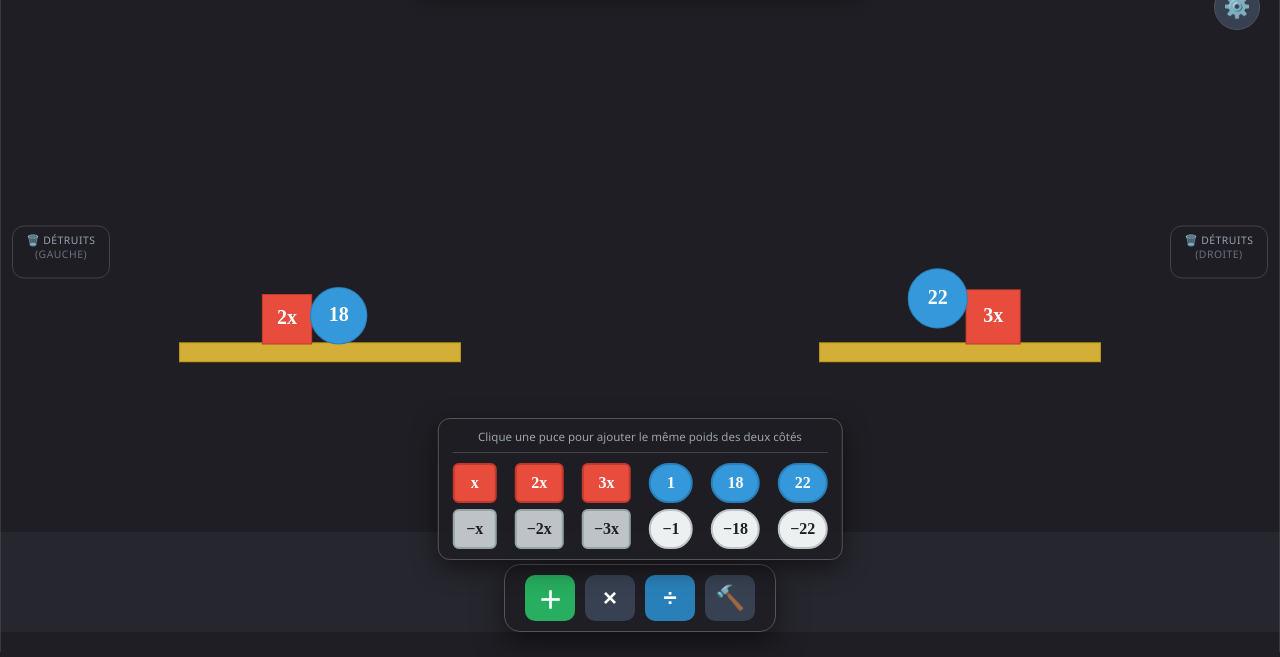
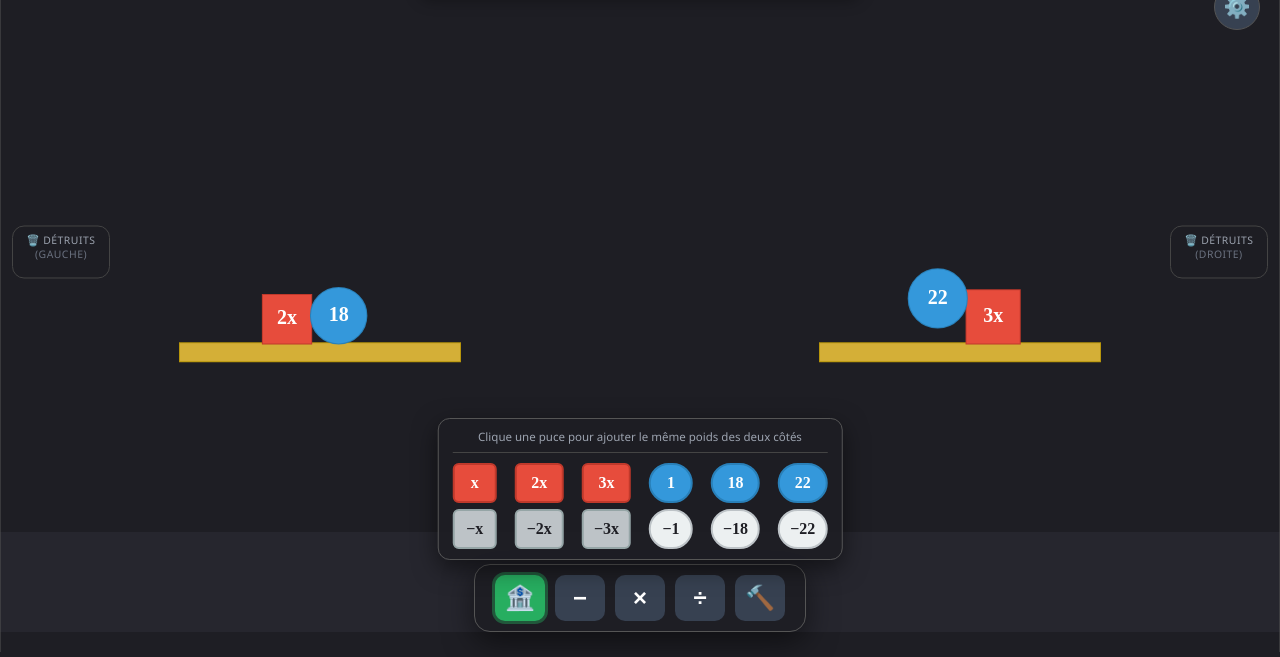
Before and after one commit to rodeofly/pezali974, a website built with Vite: page index.html in a window 1280 px wide. Shown: the part 148-805 px from the top of the page. Built offline with nearby package versions, Linux system fonts and the light colour scheme; animation ran at ten frames a second.

Commit message:
Banque : 4 opérations permanentes + correctif division
- Barre permanente [🏦 − × ÷ 🔨] : plus de toggle alternant, chaque
  opération a son bouton dédié (mise en évidence de l'op active)
- 🏦 = pouvoir + (ouvre la banque de poids)
- ÷ : ne fige plus « 0 = 0 » dans le journal (équation divisée consignée
  avant le re-spawn) ; la ligne « en direct » ne montre jamais « 0 = 0 »

Co-Authored-By: Claude Opus 4.7 (1M context) <noreply@anthropic.com>

```diff
--- a/index.html
+++ b/index.html
@@ -129,9 +129,10 @@
 
     <div id="solver-bar">
         <div class="solver-actions" id="powers">
-            <button class="btn-power" id="power-toggle-bar" data-power="toggle" title="Basculer entre + (banque) et − (corbeille)">−</button>
-            <button class="btn-power" id="power-mul" data-power="mul" title="Pouvoir × (à venir)">×</button>
-            <button class="btn-power" id="power-div" data-power="div" title="Pouvoir ÷ : échelle de division (glisse pour choisir, relâche pour diviser)">÷</button>
+            <button class="btn-power" id="op-add" data-power="add" title="Banque : ajouter le même poids des deux côtés">🏦</button>
+            <button class="btn-power" id="op-sub" data-power="sub" title="− : retirer le même poids des deux côtés (corbeille)">−</button>
+            <button class="btn-power" id="power-mul" data-power="mul" title="× (à venir)">×</button>
+            <button class="btn-power" id="op-div" data-power="div" title="÷ : échelle de division (glisse, relâche)">÷</button>
             <button class="btn-power" id="btn-hammer" data-power="hammer" aria-pressed="false" title="Marteau : découper un poids">🔨</button>
         </div>
     </div>
--- a/scripts/UIManager.js
+++ b/scripts/UIManager.js
@@ -125,10 +125,6 @@ export class UIManager {
                     this.showToast("✖️ Pouvoir × : bientôt disponible.", 'info');
                     return;
                 }
-                if (power === 'toggle') {
-                    if (callbacks.onToggleAddSub) callbacks.onToggleAddSub();
-                    return;
-                }
                 if (callbacks.onModeSelect) callbacks.onModeSelect(power);
             });
         });
@@ -223,14 +219,13 @@ export class UIManager {
         this._sloganTimer = setTimeout(() => el.classList.remove('slogan-show'), 2400);
     }
 
-    /** Le bouton de la barre affiche le mode COURANT : + en mode +, − en mode −. */
-    setToggleLabel(mode) {
-        const btn = document.getElementById('power-toggle-bar');
-        if (!btn) return;
-        const showPlus = (mode !== 'sub'); // mode + (défaut) → affiche +
-        btn.textContent = showPlus ? '＋' : '−';
-        btn.classList.toggle('as-plus', showPlus);
-        btn.classList.toggle('as-minus', !showPlus);
+    /** Met en évidence l'opération active parmi les boutons (banque +, −, ÷). */
+    setActiveOp(mode) {
+        const map = { add: 'op-add', sub: 'op-sub', div: 'op-div' };
+        ['op-add', 'op-sub', 'op-div'].forEach(id => {
+            const b = document.getElementById(id);
+            if (b) b.classList.toggle('active', map[mode] === id);
+        });
     }
 
     /** Affiche/masque la banque (masquée en mode −, remplacée par la corbeille). */
@@ -284,8 +279,11 @@ export class UIManager {
             parts.push(`<div class="eq-line${i === 0 ? ' eq-origin' : ''}">${entry.html}</div>`);
         });
         const last = this.history[this.history.length - 1];
-        // Ligne « en direct » (état courant) si elle diffère de la dernière étape validée.
-        if (this.currentLive && (!last || this.currentLive !== last.html)) {
+        // Ligne « en direct » (état courant) si elle diffère de la dernière étape
+        // validée — sauf si c'est le « 0 = 0 » transitoire (plateaux vidés pendant
+        // que les poids retombent), qu'on ne montre jamais.
+        const liveText = this.currentLive.replace(/<[^>]+>/g, '').replace(/\s+/g, ' ').trim();
+        if (this.currentLive && liveText !== '0 = 0' && (!last || this.currentLive !== last.html)) {
             parts.push(`<div class="eq-line eq-current">${this.currentLive}</div>`);
         }
         this.equationEl.innerHTML = parts.join('');
--- a/scripts/main.js
+++ b/scripts/main.js
@@ -154,7 +154,7 @@ function applyMode(mode) {
     interactionManager.setSubtractMode(isSub);
     physics.divisorPreview = 1;                   // pas d'aperçu de secteurs hors mode ÷ actif
     ui.setHammerActive(isHammer);
-    ui.setToggleLabel(mode);                       // le bouton de la barre alterne − / +
+    ui.setActiveOp(mode);                          // met en évidence l'op active (🏦 / − / ÷)
     ui.setBankVisible(!isSub && !isDiv);           // banque masquée en − et ÷
     ui.toggleCenterTrash(isSub);                   // corbeille en −
     ui.setDivisionScaleVisible(isDiv);             // échelle en ÷
@@ -210,8 +210,10 @@ ui.init({
     onNewEquation: () => startNewEquation(),
     onCustomEquation: (l, r) => startCustomEquation(l, r),
     onReset: () => window.location.reload(),
-    onModeSelect: (mode) => { if (['hammer', 'sub', 'div'].includes(mode)) toggleMode(mode); },
-    onToggleAddSub: () => applyMode(activeMode === 'sub' ? 'add' : 'sub'),
+    onModeSelect: (mode) => {
+        if (mode === 'add') applyMode('add');
+        else if (['sub', 'div', 'hammer'].includes(mode)) toggleMode(mode);
+    },
     onConfigChange: (newConfig) => {
         logic.updateConfig(newConfig);
         startNewEquation();
@@ -232,9 +234,12 @@ ui.init({
             const result = logic.divideBothSides(n);
             if (result.ok) {
                 victoryAnnounced = false;
+                // On consigne l'équation divisée AVANT le re-spawn (sinon le journal
+                // capturerait le « 0 = 0 » transitoire pendant que les poids retombent).
+                const dividedHTML = logic.getEquationHTML();
                 spawnFromLogic();
                 ui.popSlogan("Je divise par la même quantité de chaque côté");
-                scheduleHistorySnapshot({ kind: 'div', label: `÷ ${n}` });
+                ui.commitHistoryLine(dividedHTML, { kind: 'div', label: `÷ ${n}` });
             } else {
                 ui.showToast(`Division impossible : tout n'est pas divisible par ${n}.`, 'warning', 4500);
             }
--- a/style.css
+++ b/style.css
@@ -492,9 +492,10 @@ input[type=range] {
     font-size: 0.72rem; color: #9ca3af; padding: 0 2px;
 }
 
-/* Bouton-toggle de la barre : alterne son libellé − / + */
-#power-toggle-bar.as-plus { background: #27ae60; }
-#power-toggle-bar.as-minus { background: #c0392b; }
+/* États actifs des 4 opérations */
+#op-add.active { background: #27ae60; box-shadow: 0 0 0 3px rgba(39,174,96,0.4); }
+#op-sub.active { background: #c0392b; box-shadow: 0 0 0 3px rgba(192,57,43,0.4); }
+#op-div.active { background: #8e44ad; box-shadow: 0 0 0 3px rgba(142,68,173,0.4); }
 .power-bank-hint { font-size: 0.72rem; color: #9ca3af; text-align: center; }
 .power-bank-items { display: flex; flex-wrap: wrap; gap: 18px; justify-content: center; max-width: 560px; }
 .bank-col { display: flex; flex-direction: column; gap: 6px; }
```
